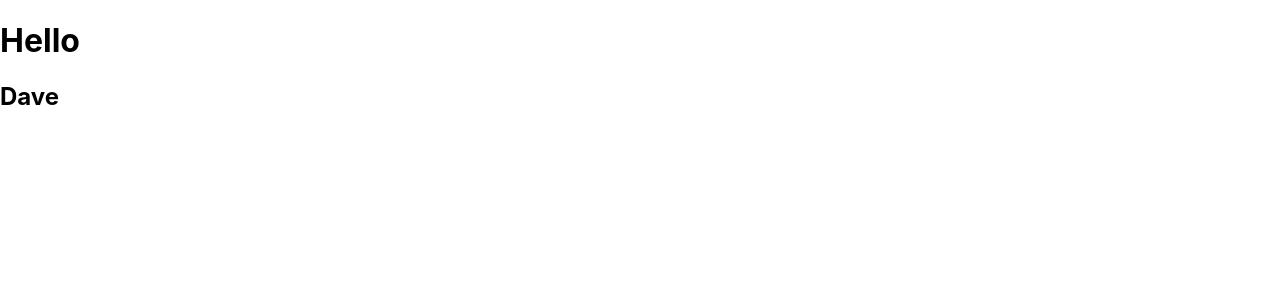
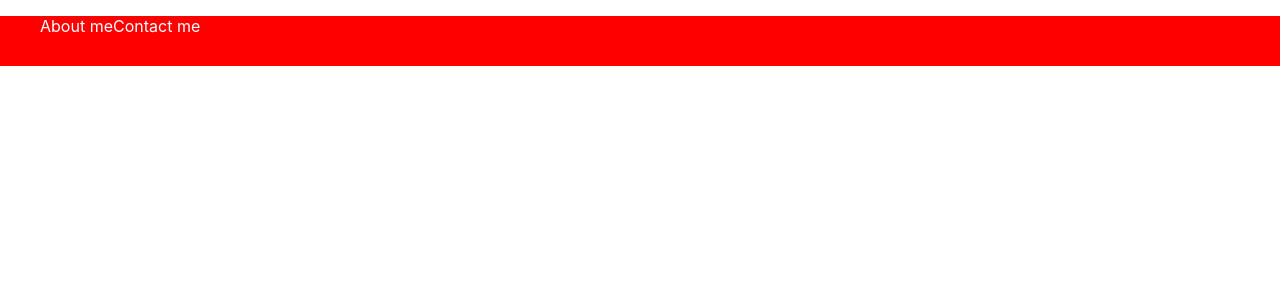
Before and after one commit to daedpul/facebook_clone_reactjs, a React (Create React App) app: page / in a window 1280 px wide. Shown: the top 300 px of the page. Built offline with nearby package versions, Linux system fonts and the light colour scheme; the HTML template or start-up script is replaced by a standard one.

Commit message:
Major update

```diff
--- a/src/App.js
+++ b/src/App.js
@@ -1,12 +1,10 @@
-// import LandingPage from "./page/landingpage";
-// import LandingPage from "./page/LandingPage";
-import { Greet, Name } from "./page/LandingPage/components/LandingPage";
+import { Greet, Name, NavBar } from "./page/LandingPage/components/LandingPage";
 
 function App() {
   return (
     <div >
-      <Greet/>
-      <Name/>
+      <NavBar/>
+      {/* <Name/> */}
 
     </div>
   );
--- a/src/page/LandingPage/components/LandingPage.js
+++ b/src/page/LandingPage/components/LandingPage.js
@@ -1,6 +1,6 @@
 import React from "react";
-
-function Greet(){
+import "./bullet.css"
+function Greet() {
     return (
         <h1>
             Hello
@@ -8,10 +8,20 @@ function Greet(){
     );
 }
 
-function Name(){
+function Name() {
     return (
         <h2> Dave</h2>
     );
 }
 
-export {Greet, Name};
+function NavBar() {
+    return (
+        <div class="navbar">
+            <ul>
+                <li>About me </li>
+                <li>Contact me </li>
+            </ul>
+        </div>);
+}
+
+export { NavBar, Greet, Name };
--- /dev/null
+++ b/src/page/LandingPage/components/bullet.css
@@ -0,0 +1,19 @@
+ul{
+    list-style-type: none;
+    margin: 10;
+    padding: 10;
+    justify-self: auto;
+    overflow: hidden;
+    height: 50px;
+    color: white;
+  }
+
+  li {
+    float: left;
+  }
+
+  .navbar{
+    height: 50px;
+    width: 100%;
+    background-color: red;
+  }
```
